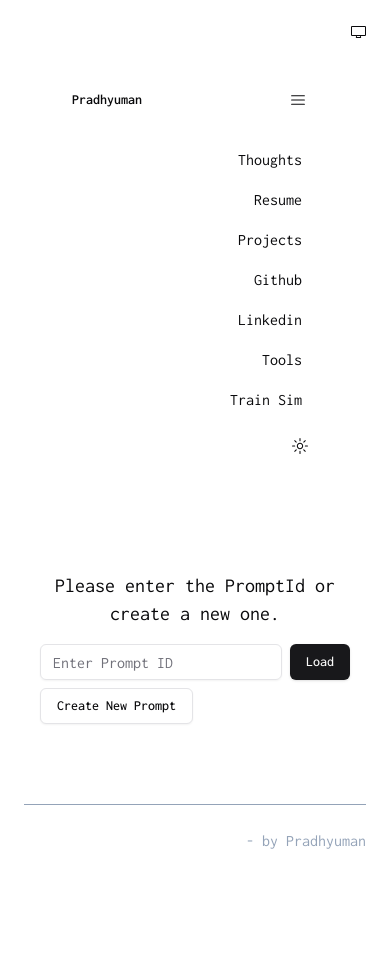
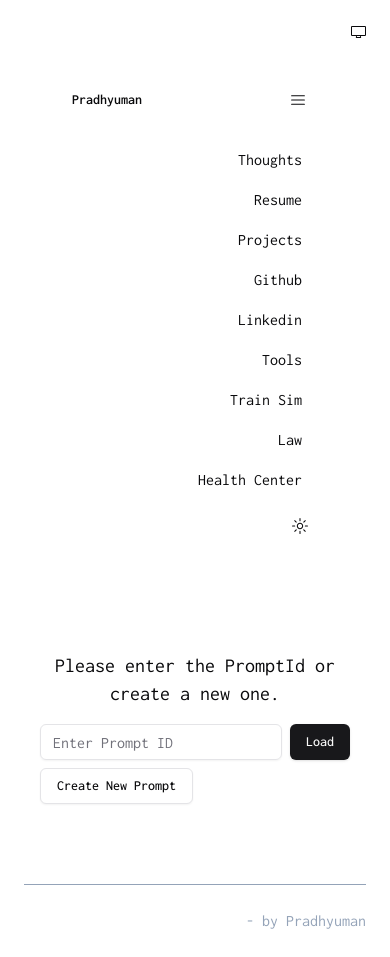
Before and after one commit to pradhyuman-yadav/personalpage, a Next.js app: page /law-advisor in a window 390 px wide. Both pictures are taken after a click on the button "Toggle". Before the commit the page ends 877 px from the top, so only its background shows below. Built offline with nearby package versions, Linux system fonts and the light colour scheme.

Commit message:
Fixed the nav menu for phone

```diff
--- a/app/(withoutbar)/law-advisor/page.tsx
+++ b/app/(withoutbar)/law-advisor/page.tsx
@@ -1,9 +1,13 @@
 // app/law-advisor/page.tsx
 "use client";
 import { useState } from "react";
+import type { Metadata } from "next";
 import LawChatWindow from "@/components/lawAdvisorUtil/LawChatWindow";
 import PromptIdForm from "@/components/lawAdvisorUtil/PromptIdForm"; // Import the form
-
+export const metadata: Metadata = {
+  title: "Law Advisor",
+  description: "AI Law Advisor which gives personalized advice based on local laws.",
+};
 export default function LawAdvisorPage() {
   const [promptId, setPromptId] = useState<string | null>(null);
   const [loading, setLoading] = useState(false);
--- a/components/NavMenu.tsx
+++ b/components/NavMenu.tsx
@@ -63,7 +63,13 @@ export default function NavigationMenuDemo() {
           className="w-full" // Full width on small screens
         >
           <div className="flex items-center justify-between px-4 py-2">
-            <h4 className="text-sm font-semibold">Pradhyuman</h4>
+            <h4 className="text-sm font-semibold">
+              <Link href="/" passHref>
+              <div>
+                Pradhyuman
+              </div>
+              </Link>
+            </h4>
             <CollapsibleTrigger asChild>
               <Button variant="ghost" size="sm">
                 <HamburgerMenuIcon className="h-4 w-4" />
@@ -106,6 +112,16 @@ export default function NavigationMenuDemo() {
             <Link href="/train-sim" passHref>
               <div className="block px-4 py-2 rounded-md hover:bg-accent hover:text-accent-foreground">
                 Train Sim
+              </div>
+            </Link>
+            <Link href="/law-advisor" passHref>
+              <div className="block px-4 py-2 rounded-md hover:bg-accent hover:text-accent-foreground">
+                Law
+              </div>
+            </Link>
+            <Link href="/health-center" passHref>
+              <div className="block px-4 py-2 rounded-md hover:bg-accent hover:text-accent-foreground">
+                Health Center
               </div>
             </Link>
             <ModeToggle />
```
